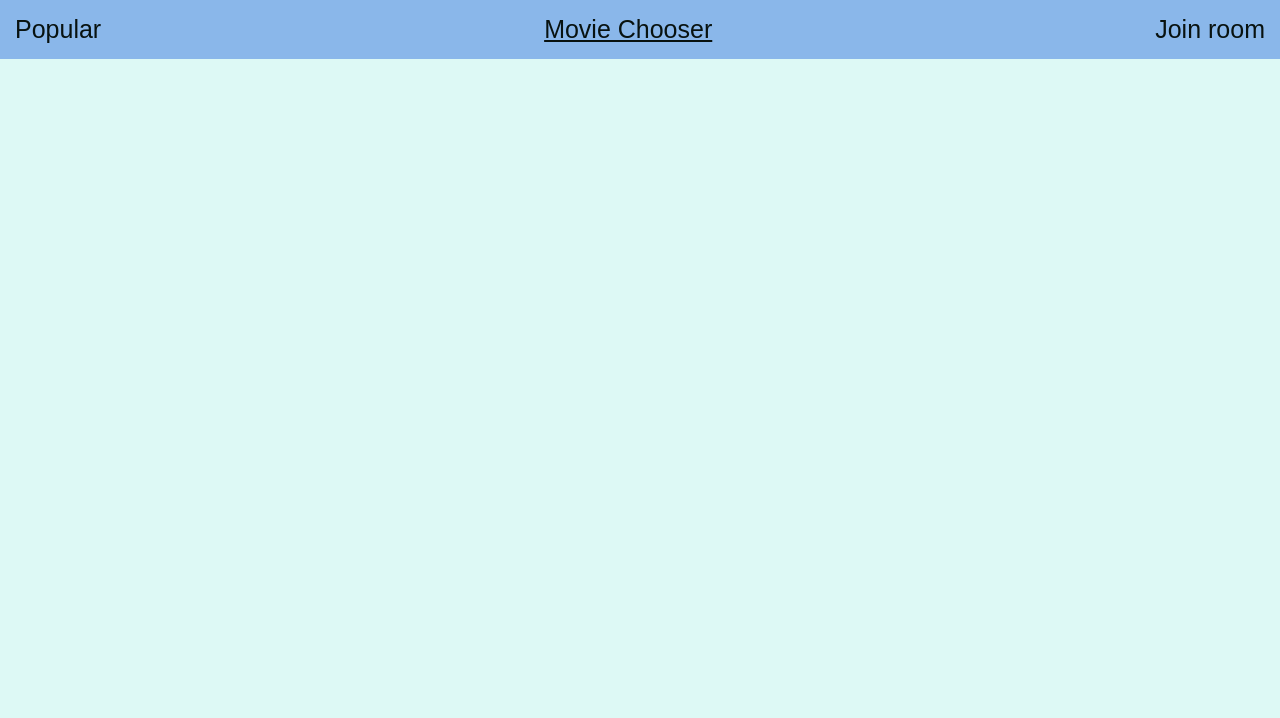
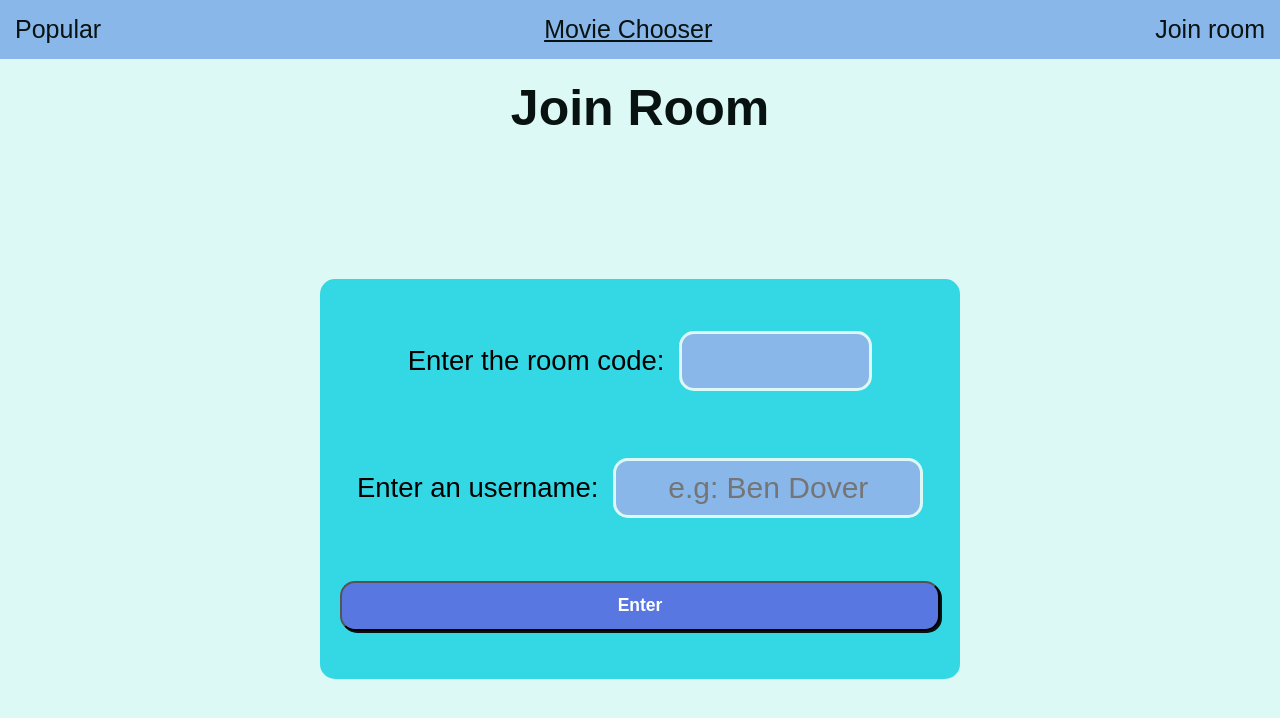
Before and after one commit to Pampu-Rares/movie-chooser, a React (Vite) app in the folder frontend/: page /joinRoom in a window 1280 px wide. Shown: the top 718 px of the page. Built offline with nearby package versions, Linux system fonts and the light colour scheme; no server answers.

Commit message:
started on the join

```diff
--- a/frontend/src/App.jsx
+++ b/frontend/src/App.jsx
@@ -7,6 +7,7 @@ import PopularMovies from './screens/PopularMovies'
 import CreateRoom from './screens/CreateRoom'
 import ChooseMovieGame from './screens/ChooseMovie'
 import RoomManager from './screens/RoomManager'
+import JoinRoom from './screens/JoinRoom'
 
 function App() {
 
@@ -20,6 +21,7 @@ function App() {
           <Route path='/createRoom' element={<CreateRoom />} />
           <Route path='/findMovie' element={<ChooseMovieGame />} />
           <Route path='/manageRoom' element={<RoomManager />} />
+          <Route path='/joinRoom' element={<JoinRoom />} />
         </Routes>
       </main>
     </>
--- /dev/null
+++ b/frontend/src/css/joinRoom.css
@@ -0,0 +1,54 @@
+form {
+    margin-top: auto;
+    margin-bottom: auto;
+    height: 45vh;
+    background-color: var(--primary);
+    border-radius: 15px;
+    width: clamp(30px, 80%, 600px);
+    padding: 20px;
+
+    display: flex;
+    flex-direction: column;
+    justify-content: space-evenly;
+    align-items: center;
+    gap: 30px;
+}
+
+label {
+    display: flex;
+    flex-direction: row;
+    flex-wrap: wrap;
+    justify-content: center;
+    align-items: center;
+    gap: 15px;
+}
+
+input {
+    background-color: var(--secondary);
+    color: var(--text-color);
+    padding: 10px;
+    border-radius: 15px;
+    border: 3px solid var(--background-color);
+    font-size: 1.2rem;
+
+    text-align: center;
+}
+
+#enter-code {
+    width: 10ch;
+}
+
+#enter-name {
+    width: 17ch;
+}
+
+button {
+    background-color: var(--accent);
+    color: var(--on-accent);
+    width: 100%;
+    margin: 0;
+}
+
+button:hover {
+    transform: scale(1.05);
+}
--- /dev/null
+++ b/frontend/src/css/roomManager.css
@@ -0,0 +1,56 @@
+
+
+#room-code-container {
+    padding: 15px 20px;
+    border-radius: 15px;
+
+    display: flex;
+    flex-direction: row;
+    flex-wrap: wrap;
+    align-items: center;
+    justify-content: center;
+    gap: 10px;
+
+    background-color: var(--primary);
+    color: var(--on-primary);
+
+    p {
+        margin: 10px;
+    }
+
+    p:first-of-type {
+        font-size: 1.1rem;
+    }
+}
+
+#room-code {
+    font-size: 1.3rem;
+    background-color: var(--secondary);
+    padding: 10px;
+    border-radius: 20px;
+}
+
+#users-container {
+    margin-top: 20px;
+    background-color: var(--primary);
+    width: 80%;
+    padding: 20px;
+    border-radius: 20px;
+
+    display: flex;
+    flex-direction: row;
+    flex-wrap: wrap;
+    align-items: center;
+    justify-content: center;
+}
+
+.user {
+    background-color: var(--secondary);
+    width: clamp(20px, 20%, 300px);
+    padding: 20px;
+    border-radius: 15px;
+}
+
+.username {
+    margin: 0;
+}
--- a/frontend/src/screens/JoinRoom.jsx
+++ b/frontend/src/screens/JoinRoom.jsx
@@ -0,0 +1,29 @@
+import '../css/joinRoom.css'
+import { useState } from 'react'
+import { socket } from '../services/socketLogic'
+
+function JoinRoom() {
+    const [roomCode, setRoomCode] = useState()
+    const [username, setUsername] = useState()
+
+    const handleSubmit = (e) => {
+        e.preventDefault()
+        if(!socket.connected) {
+            socket.connect()
+        } else {
+            socket.emit('joinRoom', )
+        }
+    }
+    return (
+        <>
+            <h1>Join Room</h1>
+            <form onSubmit={handleSubmit}>
+                <label htmlFor="enter-code">Enter the room code:<input id='enter-code' type='text' maxLength={10} value={roomCode} onChange={e => {setRoomCode(e.target.value)}}/></label>
+                <label htmlFor="enter-name">Enter an username:<input id='enter-name' type='text' maxLength={20} placeholder='e.g: Ben Dover' value={username} onChange={e => {setUsername(e.target.value)}}/></label>
+                <button type='submit'>Enter</button>
+            </form>
+        </>
+    )
+}
+
+export default JoinRoom
--- a/frontend/src/screens/LandingPage.jsx
+++ b/frontend/src/screens/LandingPage.jsx
@@ -11,7 +11,7 @@ function LandingPage() {
                 <img src="https://m.media-amazon.com/images/M/MV5BODg5ZTNmMTUtYThlNy00NjljLWE0MGUtYmQ1NDg4NWU5MjQ1XkEyXkFqcGc@._V1_.jpg" width={300} height={400}/>
             </div>
             <div id="play-buttons">
-                <button id="join-room-btn">Join</button>
+                <button id="join-room-btn" onClick={() => navigate('/joinRoom')}>Join</button>
                 <button id="create-room-btn" onClick={() => navigate('/createRoom')}>Create</button>
             </div>
         </div>
--- a/frontend/src/screens/RoomManager.jsx
+++ b/frontend/src/screens/RoomManager.jsx
@@ -1,5 +1,6 @@
+import '../css/roomManager.css'
 import { useSearchParams } from "react-router-dom"
-import { useState, useEffect } from "react"
+import { useState, useEffect, use } from "react"
 import { socket } from "../services/socketLogic"
 
 function RoomManager() {
@@ -9,6 +10,7 @@ function RoomManager() {
     const username = searchParams.get('username')
     const [socketId, setSocketId] = useState(null)
     const [roomCode, setRoomCode] = useState(null)
+    const [users, setUsers] = useState([])
 
     useEffect(() => {
         const handleConnection = () => {
@@ -17,10 +19,15 @@ function RoomManager() {
         }
         const handleRoomCode = (code) => {
             setRoomCode(code)
+            setUsers([{id: socketId, name: username}])
+        }
+        const handleUserJoin = user => {
+            setUsers(oldUsers => [...oldUsers, {id: user.id, name: user.name}])
         }
 
         socket.on('connect', handleConnection)
         socket.on('roomCode', handleRoomCode)
+        socket.on('userJoin', handleUserJoin)
 
         socket.connect()
 
@@ -35,7 +42,17 @@ function RoomManager() {
         <>
             <p>Room manager {isAdmin && 'for Admin'}</p>
             <p>Socket id: {socketId ? socketId : 'none'}</p>
-            <p>Room code: {roomCode}</p>
+            <div id="room-code-container">
+                <p>Room code:</p>
+                <p id='room-code'>{roomCode}</p>
+            </div>
+            <div id='users-container'>
+                {users.map(user => (
+                    <div className='user' key={user.id}>
+                        <p className='username'>{user.name}</p>
+                    </div>
+                ))}
+            </div>
 
         </>
     )
```
Also changed, not shown: 1 other file (tests, documents, lock files or other folders).
